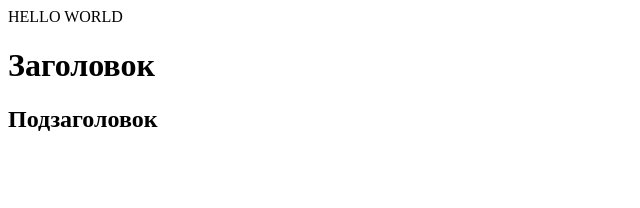
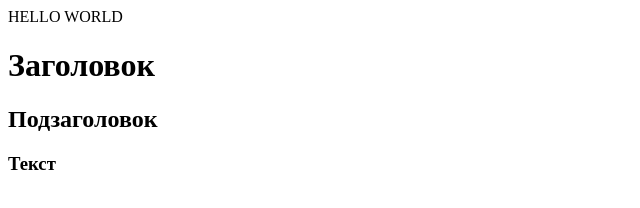
Before and after one commit to Nikita-Iudin/html-css-js--------, a plain HTML site: page index.html in a window 1280 px wide. Shown: the full height of the page, 0-640 px from the left. Drawn offline with Linux system fonts and the light colour scheme.

Commit message:
Комментарий

```diff
--- a/index.html
+++ b/index.html
@@ -10,5 +10,6 @@
     <div>HELLO WORLD</div>
     <h1>Заголовок</h1>
     <h2>Подзаголовок</h2>
+    <h3>Текст</h3>
 </body>
 </html>
```
